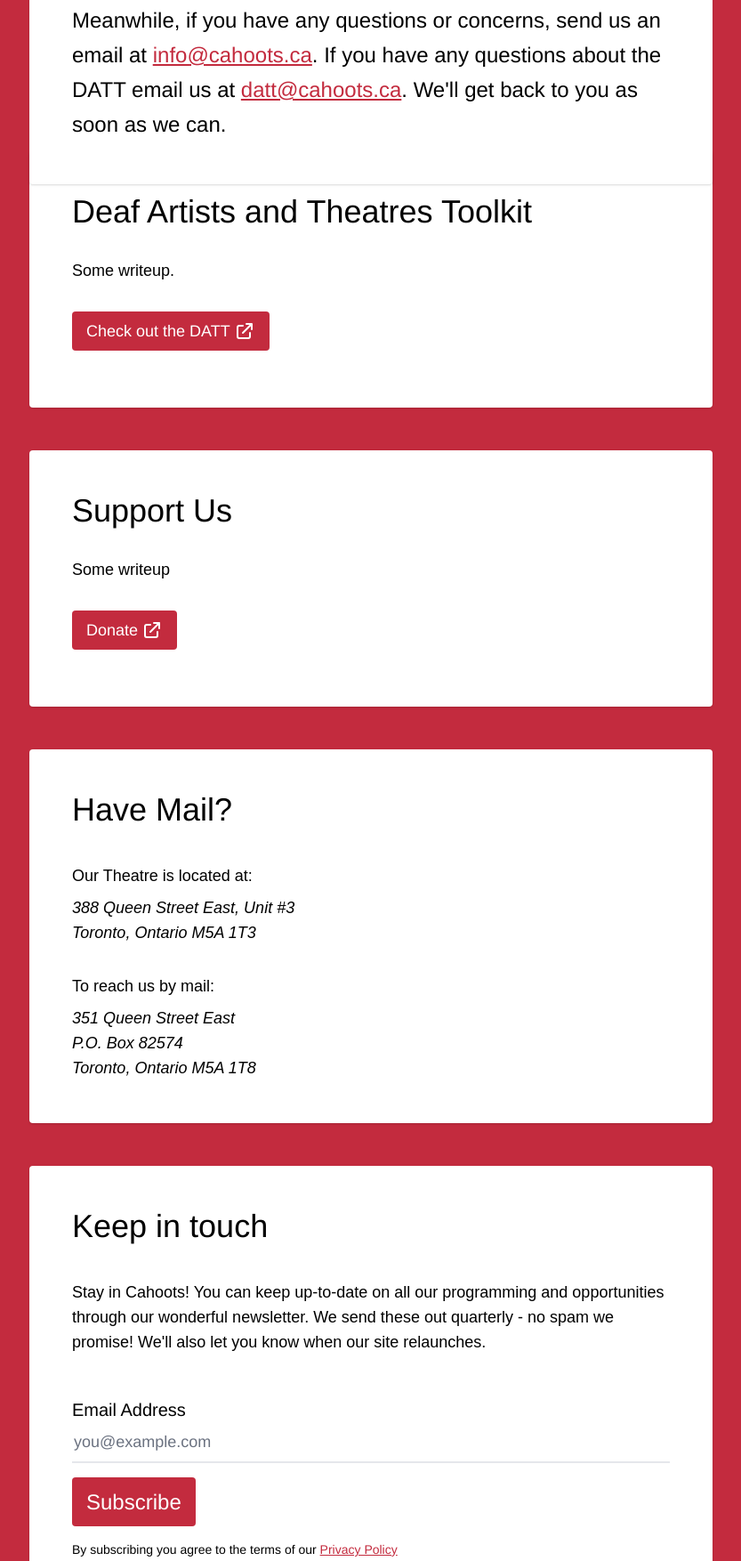
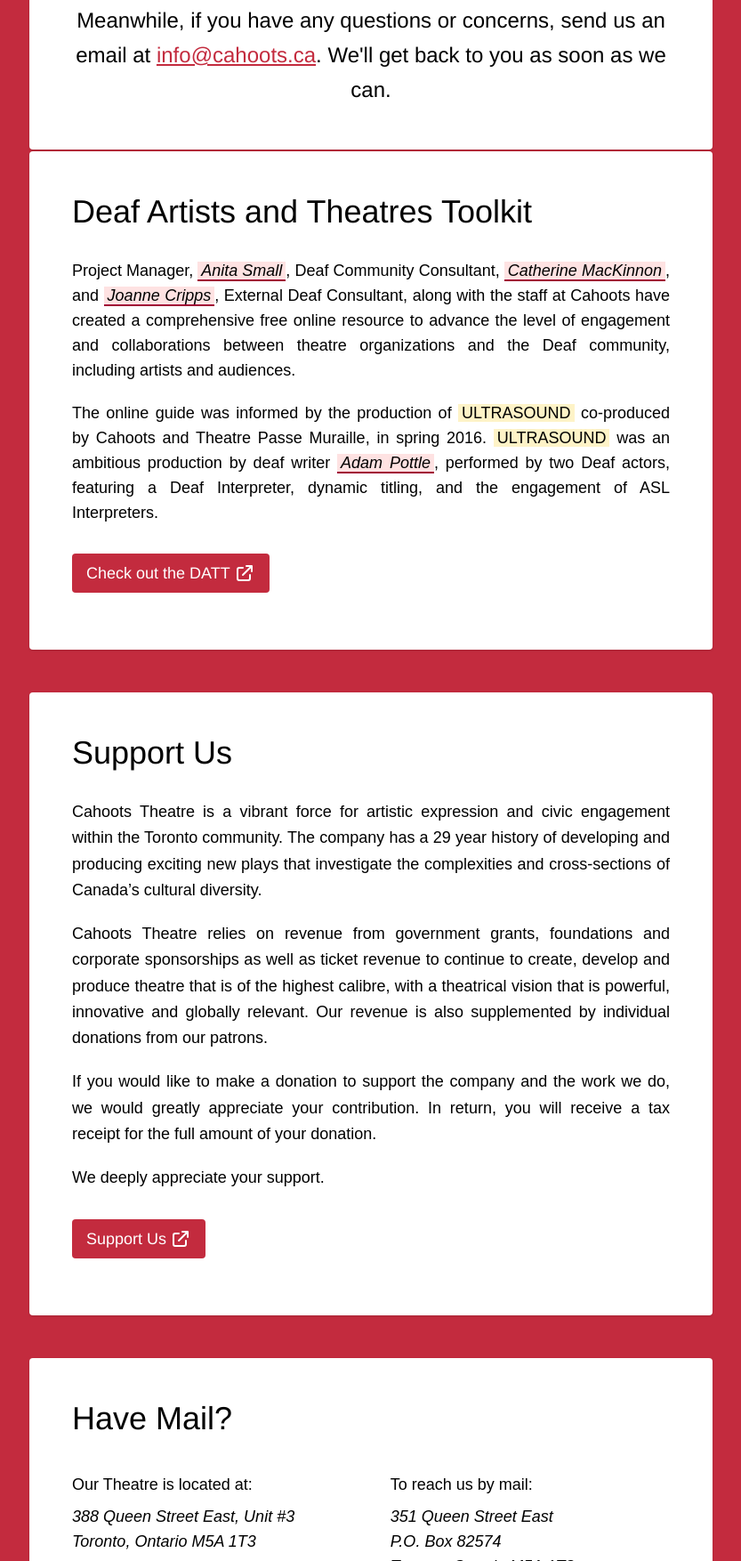
Before and after one commit to Beacon-Design-Studios/stage-parking-page, a website built with Vite: page src/index.html in a window 1280 px wide. Shown: the part 822-2576 px from the top of the page at 89% size, without its empty margins (223-1056 px from the left). Built offline with nearby package versions, Linux system fonts and the light colour scheme; what @tailwindcss/typography would draw is missing.

Commit message:
added favicon. added copy to cards. shared common text styles for names / productions

```diff
--- a/src/assets/css/base.css
+++ b/src/assets/css/base.css
@@ -1,2 +1,10 @@
 @import './tailwind.css';
 @import './shared.css';
+
+.text-name {
+  @apply border-b-2 border-red-dark px-1 bg-red-100 italic;
+}
+
+.text-production {
+  @apply px-1 bg-yellow-100;
+}
--- a/src/index.html
+++ b/src/index.html
@@ -5,6 +5,7 @@
   <meta charset="UTF-8">
   <meta name="viewport" content="width=device-width, initial-scale=1.0">
   <title>Cahoots Theatre | We're relaunching!</title>
+  <link rel="icon" href="/assets/images/cahoots-favicon.ico" type="image/x-icon">
   <!-- temporary no-index till site is up on actual domain -->
   <meta name="robots" content="noindex">
   <meta name="description" content="Cahoots Theatre is home for artists on the edge. The Theatre was the first professional company in Canada with a mandate to present culturally inclusive work of the highest artistic calibre." />
@@ -40,38 +41,47 @@
       <div class="container mx-auto relative">
         <section class="grid grid-cols-5 absolute -top-44">
           <div class="col-start-2 col-span-3 row-start-3">
-            <article class="stage bg-paper-light rounded shadow p-12 text-2xl leading-relaxed mb-12">
+            <article class="stage bg-paper-light rounded shadow p-12 text-2xl leading-relaxed text-center mb-12">
               <p class="mb-9">We're currently in the process of re-branding and updating our look to reflect who we are in 2021 and beyond. Stay tuned - we'll be right back.</p>
-              <p>Meanwhile, if you have any questions or concerns, send us an email at <a href="mailto:info@cahoots.ca" class="underline text-red">info@cahoots.ca</a>. If you have any questions about the DATT email us at <a href="mailto:info@cahoots.ca" class="underline text-red">datt@cahoots.ca</a>. We'll get back to you as soon as we can.</p>
+              <p>Meanwhile, if you have any questions or concerns, send us an email at <a href="mailto:info@cahoots.ca" class="underline text-red">info@cahoots.ca</a>. We'll get back to you as soon as we can.</p>
             </article>
           </div>
         </section>
         <section class="grid grid-cols-5 pt-48">
           <div class="col-start-2 col-span-3 row-start-3">
-            <div class="stage bg-paper-light rounded shadow p-12 leading-relaxed mb-12">
+            <div class="stage bg-paper-light rounded shadow p-12 text-justify break-words leading-relaxed mb-12">
               <h3 class="text-4xl mb-8">Deaf Artists and Theatres Toolkit</h3>
-              <p class="text-lg font-serif mb-8">Some writeup.</p>
-              <button class="flex items-center text-lg py-2 px-4 mb-4 rounded bg-red active:bg-red-dark active:ring-2 active:ring-red-lighter hover:bg-red-dark text-white">Check out the DATT<svg class="ml-1" xmlns="http://www.w3.org/2000/svg" fill="none" viewBox="0 0 24 24" width="24" height="24" stroke="currentColor">
-  <path stroke-linecap="round" stroke-linejoin="round" stroke-width="2" d="M10 6H6a2 2 0 00-2 2v10a2 2 0 002 2h10a2 2 0 002-2v-4M14 4h6m0 0v6m0-6L10 14" />
-</svg></button>
+              <p class="text-lg font-serif mb-5">Project Manager, <span class="text-name">Anita Small</span>, Deaf Community Consultant, <span class="text-name">Catherine MacKinnon</span>, and <span class="text-name">Joanne Cripps</span>, External Deaf Consultant, along with the staff at Cahoots have created a comprehensive free online resource to advance the level of engagement and collaborations between theatre organizations and the Deaf community, including artists and audiences.</p>
+              <p class="text-lg font-serif mb-8">The online guide was informed by the production of <span class="text-production">ULTRASOUND</span> co-produced by Cahoots and Theatre Passe Muraille, in spring 2016. <span class="text-production">ULTRASOUND</span> was an ambitious production by deaf writer <span class="text-name">Adam Pottle</span>, performed by two Deaf actors, featuring a Deaf Interpreter, dynamic titling, and the engagement of ASL Interpreters.</p>
+              <a class="inline-flex items-center text-lg py-2 px-4 mb-4 rounded bg-red active:bg-red-dark active:ring-2 active:ring-red-lighter hover:bg-red-dark text-white" rel="noopener noreferrer" target="__blank" href="https://cahoots.ca/datt">
+                Check out the DATT
+                <svg class="ml-1" xmlns="http://www.w3.org/2000/svg" fill="none" viewBox="0 0 24 24" width="24" height="24" stroke="currentColor">
+                <path stroke-linecap="round" stroke-linejoin="round" stroke-width="2" d="M10 6H6a2 2 0 00-2 2v10a2 2 0 002 2h10a2 2 0 002-2v-4M14 4h6m0 0v6m0-6L10 14" /></svg>
+              </a>
             </div>
-            <div class="stage bg-paper-light rounded shadow p-12 leading-relaxed mb-12">
+            <div class="stage bg-paper-light rounded shadow p-12 text-justify text-lg leading-relaxed mb-12">
               <h3 class="text-4xl mb-8">Support Us</h3>
-              <p class="text-lg font-serif mb-8">Some writeup</p>
-              <button class="flex items-center text-lg py-2 px-4 mb-4 rounded bg-red active:bg-red-dark active:ring-2 active:ring-red-lighter hover:bg-red-dark text-white">Donate<svg class="ml-1" xmlns="http://www.w3.org/2000/svg" fill="none" viewBox="0 0 24 24" width="24" height="24" stroke="currentColor">
-  <path stroke-linecap="round" stroke-linejoin="round" stroke-width="2" d="M10 6H6a2 2 0 00-2 2v10a2 2 0 002 2h10a2 2 0 002-2v-4M14 4h6m0 0v6m0-6L10 14" />
-</svg></button>
+              <p class="font-serif mb-5">Cahoots Theatre is a vibrant force for artistic expression and civic engagement within the Toronto community. The company has a 29 year history of developing and producing exciting new plays that investigate the complexities and cross-sections of Canada’s cultural diversity.</p>
+              <p class="font-serif mb-5">Cahoots Theatre relies on revenue from government grants, foundations and corporate sponsorships as well as ticket revenue to continue to create, develop and produce theatre that is of the highest calibre, with a theatrical vision that is powerful, innovative and globally relevant.  Our revenue is also supplemented by individual donations from our patrons.</p>
+              <p class="font-serif mb-5">If you would like to make a donation to support the company and the work we do, we would greatly appreciate your contribution. In return, you will receive a tax receipt for the full amount of your donation.</p>
+              <p class="font-serif mb-8">We deeply appreciate your support.</p>
+              <a class="inline-flex items-center text-lg py-2 px-4 mb-4 rounded bg-red active:bg-red-dark active:ring-2 active:ring-red-lighter hover:bg-red-dark text-white" rel="noopener noreferrer" target="__blank" href="https://www.canadahelps.org/en/dn/17054">
+                Support Us
+                <svg class="ml-1" xmlns="http://www.w3.org/2000/svg" fill="none" viewBox="0 0 24 24" width="24" height="24" stroke="currentColor">
+                <path stroke-linecap="round" stroke-linejoin="round" stroke-width="2" d="M10 6H6a2 2 0 00-2 2v10a2 2 0 002 2h10a2 2 0 002-2v-4M14 4h6m0 0v6m0-6L10 14" /></svg>
+              </a>
             </div>
-            <div class="stage bg-paper-light rounded shadow p-12 leading-relaxed mb-12">
+            <div class="stage bg-paper-light rounded shadow p-12 leading-9 mb-12">
               <h3 class="text-4xl mb-10">Have Mail?</h3>
-              <div class="mb-8 font-serif text-lg">
+              <div class="flex">
+                <div class="mb-8 font-serif text-lg flex-grow">
                   <p class="mb-2">Our Theatre is located at:</p>
                   <address aria-label="Business Address">
                     388 Queen Street East, Unit #3<br>
                     Toronto, Ontario M5A 1T3
                   </address>
                 </div>
-              <div class="font-serif text-lg">
+                <div class="font-serif text-lg flex-grow">
                   <p class="mb-2">To reach us by mail:</p>
                   <address aria-label="Mailing Address">
                     351 Queen Street East<br>
@@ -80,12 +90,13 @@
                   </address>
                 </div>
               </div>
+            </div>
             <div class="stage bg-paper-light rounded shadow p-12 text-2xl leading-relaxed mb-12">
               <h3 class="text-4xl mb-10">Keep in touch</h3>
               <p class="text-lg font-serif mb-12">Stay in Cahoots! You can keep up-to-date on all our programming and opportunities through our wonderful newsletter. We send these out quarterly - no spam we promise! We'll also let you know when our site relaunches.</p>
               <div class="block">
-                <label class="block text-xl">Email Address</label>
-                <input type="email" class="mb-4 mt-0 block w-full text-lg px-0.5 border-0 border-b-2 border-gray-200 focus:ring-0 focus:border-black" placeholder="you@example.com" />
+                <label class="block text-xl" for="email">Email Address</label>
+                <input id="email" type="email" class="mb-4 mt-0 block w-full text-lg px-0.5 border-0 border-b-2 border-gray-200 focus:ring-0 focus:border-black" placeholder="you@example.com" />
                 <button class="py-2 px-4 mb-4 rounded bg-red active:bg-red-dark active:ring-2 active:ring-red-lighter hover:bg-red-dark text-white">Subscribe</button>
                 <p class="text-sm">By subscribing you agree to the terms of our <a class="underline text-red visited:text-red-darker" href="privacy-policy.html">Privacy Policy</a></p>
               </div>
```
Also changed, not shown: src/assets/images/cahoots-favicon.ico (added). Lines whose indentation alone changed are shown as unchanged.
